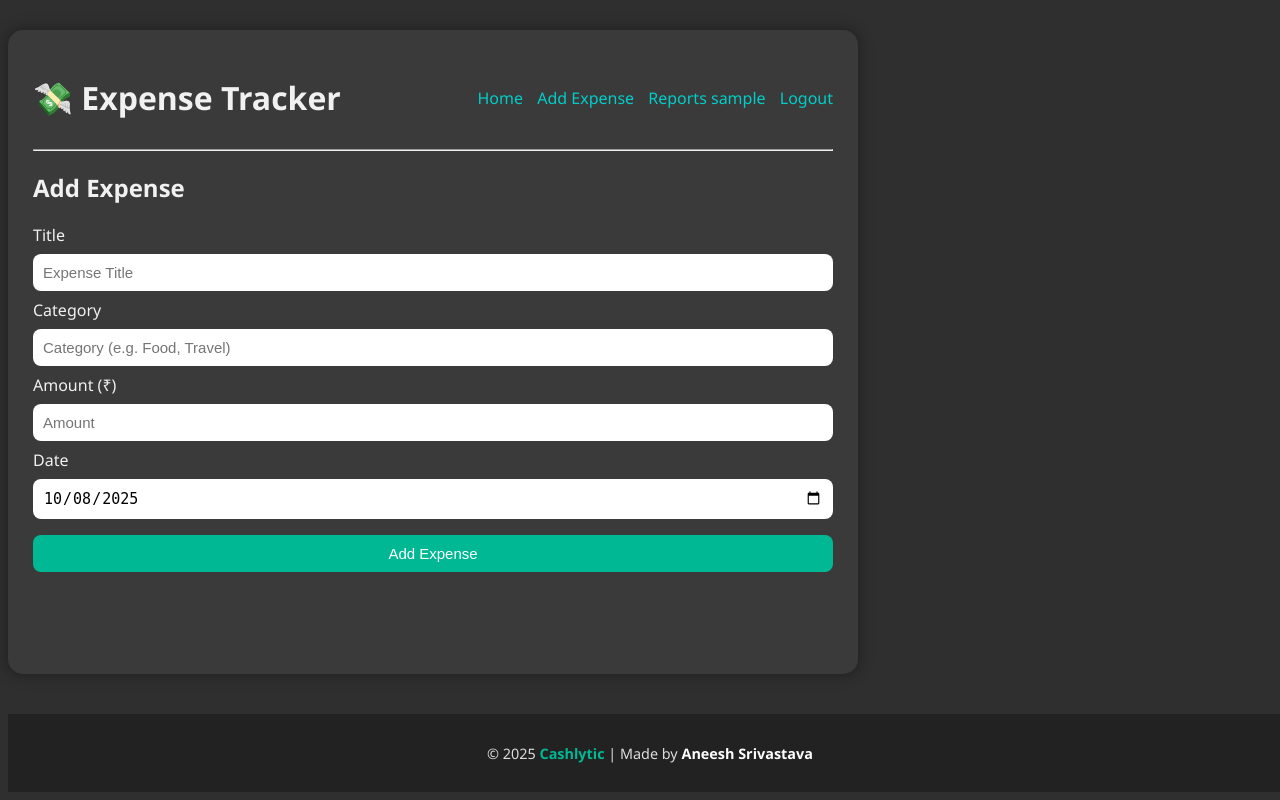
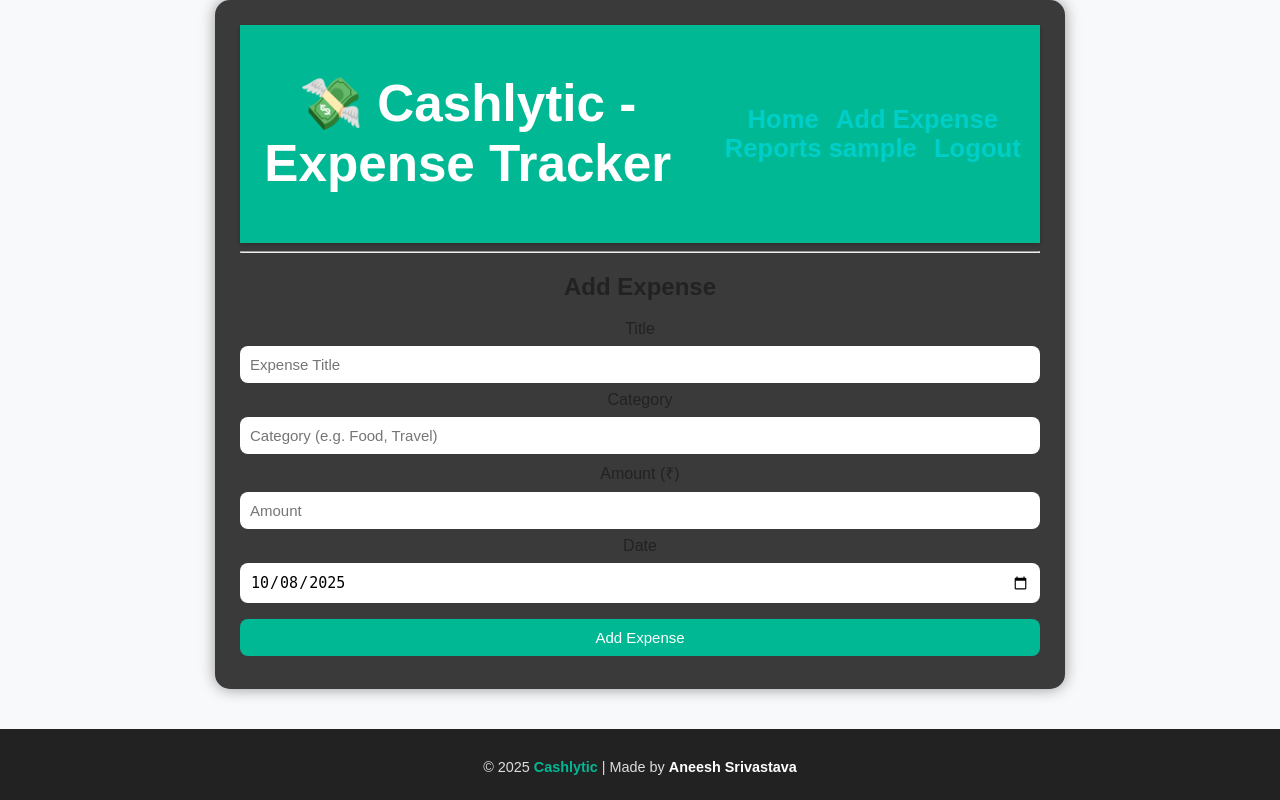
Before and after one commit to aneesh-srivastava-11/expense-tracker, a Flask app: page /add in a window 1280 px wide. Run offline with Flask 3, Linux system fonts and the light colour scheme; the visitor is signed in with stand-in values (Sample User, id 1).

Commit message:
ui changes

```diff
--- a/templates/base.html
+++ b/templates/base.html
@@ -2,14 +2,83 @@
 <html lang="en">
 <head>
   <meta charset="UTF-8">
-  <title>Expense Tracker</title>
+  <meta name="viewport" content="width=device-width, initial-scale=1.0">
+  <title>Cashlytic</title>
   <link rel="stylesheet" href="{{ url_for('static', filename='style.css') }}">
-  <script src="https://cdn.jsdelivr.net/npm/chart.js"></script>
+  <style>
+    body {
+      margin: 0;
+      padding: 0;
+      font-family: "Poppins", sans-serif;
+      background: #f8f9fa;
+      color: #222;
+      display: flex;
+      flex-direction: column;
+      align-items: center;
+      justify-content: flex-start;
+      min-height: 100vh;
+      text-align: center;
+      box-sizing: border-box;
+    }
+
+    header {
+      width: 100%;
+      background: #00b894;
+      color: white;
+      padding: 15px 0;
+      font-size: 1.6rem;
+      font-weight: bold;
+      box-shadow: 0 2px 5px rgba(0,0,0,0.2);
+      text-align: center;
+    }
+
+    main {
+      width: 90%;
+      max-width: 800px;
+      flex: 1;
+      margin: 20px auto;
+      background: white;
+      padding: 20px;
+      border-radius: 12px;
+      box-shadow: 0 2px 10px rgba(0,0,0,0.1);
+    }
+
+    /* Fix left shift on small devices */
+    html, body {
+      overflow-x: hidden;
+    }
+
+    .footer {
+      width: 100%;
+      text-align: center;
+      padding: 15px 10px;
+      background: #222;
+      color: #ddd;
+      font-size: 0.9rem;
+      margin-top: auto;
+    }
+
+    .footer strong {
+      color: #00b894;
+    }
+
+    .footer b {
+      color: #fff;
+    }
+
+    @media (max-width: 600px) {
+      main {
+        width: 95%;
+        padding: 15px;
+      }
+    }
+  </style>
 </head>
+
 <body>
   <div class="container">
     <header>
-      <h1>💸 Expense Tracker</h1>
+      <h1>💸 Cashlytic - Expense Tracker</h1>
       <nav>
         <a href="/">Home</a>
         {% if session.get('user_id') %}
```
